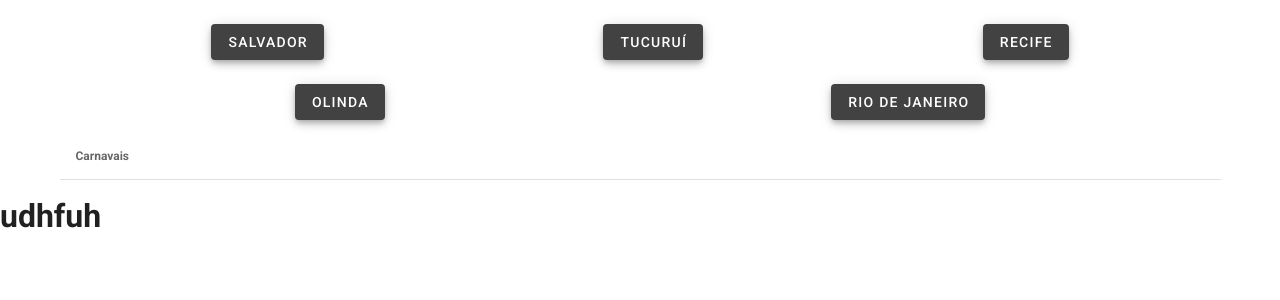
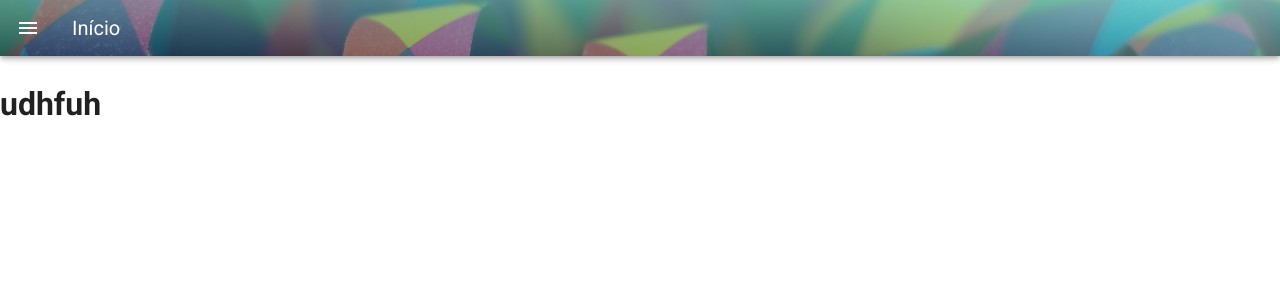
Before and after one commit to VictorHMM/hackathon-iteris, a Vue app in the folder projeto/: page /local in a window 1280 px wide. Shown: the top 300 px of the page. Built offline with nearby package versions, Linux system fonts and the light colour scheme.

Commit message:
drawer menu funcionando

```diff
--- a/projeto/src/App.vue
+++ b/projeto/src/App.vue
@@ -2,7 +2,6 @@
   <v-app>
     <AppTopBar />
     <v-main>
-      <LocalCarnival />
       <router-view />
     </v-main>
   </v-app>
@@ -10,12 +9,10 @@
 
 <script>
 import AppTopBar from "./components/shared/AppTopBar.vue";
-import LocalCarnival from "./views/LocalCarnival.vue";
 export default {
   name: "App",
   components: {
     AppTopBar,
-    LocalCarnival,
   },
 };
 </script>
--- a/projeto/src/components/shared/AppTopBar.vue
+++ b/projeto/src/components/shared/AppTopBar.vue
@@ -1,10 +1,110 @@
 <template>
-  <div />
+<v-container>
+    <v-app-bar
+      app
+      color="#fcb69f"
+      dark
+      short
+      src="../../assets/fita.jpg"
+    >
+      <template v-slot:img="{ props }">
+        <v-img
+          v-bind="props"
+          gradient="to top right, rgba(19,84,122,.5), rgba(128,208,199,.8)"
+        ></v-img>
+      </template>
+
+      <v-app-bar-nav-icon @click="drawer = true"></v-app-bar-nav-icon>
+
+      <v-app-bar-title>Início</v-app-bar-title>
+
+      <v-spacer></v-spacer>
+
+    </v-app-bar>
+    <v-navigation-drawer
+      v-model="drawer"
+      absolute
+      temporary
+    >
+      <v-list
+        nav
+        dense
+      >
+        <v-list-item-group
+          v-model="group"
+          active-class="grey--text text--accent-4"
+        >
+        <router-link to="/home">
+          <v-list-item>
+            <v-list-item-icon>
+              <v-icon>mdi-home</v-icon>
+            </v-list-item-icon>
+            <v-list-item-title>Início</v-list-item-title>
+          </v-list-item>
+          </router-link>
+
+          <router-link to="/general">
+          <v-list-item>
+            <v-list-item-icon>
+              <v-icon>mdi-party-popper</v-icon>
+            </v-list-item-icon>
+            <v-list-item-title>Bloquinhos</v-list-item-title>
+          </v-list-item>
+          </router-link>
+
+        <router-link to="/local">
+          <v-list-item>
+            <v-list-item-icon>
+              <v-icon>mdi-city-variant-outline</v-icon>
+            </v-list-item-icon>
+            <v-list-item-title>Bloquinhos por cidade</v-list-item-title>
+          </v-list-item>
+        </router-link>
+
+          <router-link to="/login">
+          <v-list-item>
+            <v-list-item-icon>
+              <v-icon>mdi-login-variant</v-icon>
+            </v-list-item-icon>
+            <v-list-item-title>Login</v-list-item-title>
+          </v-list-item>
+          </router-link>
+
+          <router-link to="/signUp">
+          <v-list-item>
+            <v-list-item-icon>
+              <v-icon>mdi-account-plus-outline</v-icon>
+            </v-list-item-icon>
+            <v-list-item-title>Cadastre-se</v-list-item-title>
+          </v-list-item>
+          </router-link>
+
+          <router-link to="/about">
+          <v-list-item>
+            <v-list-item-icon>
+              <v-icon>mdi-information-outline</v-icon>
+            </v-list-item-icon>
+            <v-list-item-title>Sobre Nós</v-list-item-title>
+          </v-list-item>
+          </router-link>
+
+        </v-list-item-group>
+      </v-list>
+    </v-navigation-drawer>
+    </v-container>
 </template>
 
 <script>
-export default {};
+export default {
+  data: () => ({
+      drawer: false,
+      group: null,
+    }),
+};
 </script>
 
 <style scoped>
+a {
+  text-decoration: none;
+}
 </style>
```
Also changed, not shown: projeto/src/assets/fita.jpg (added), 1 other file (tests, documents, lock files or other folders).
